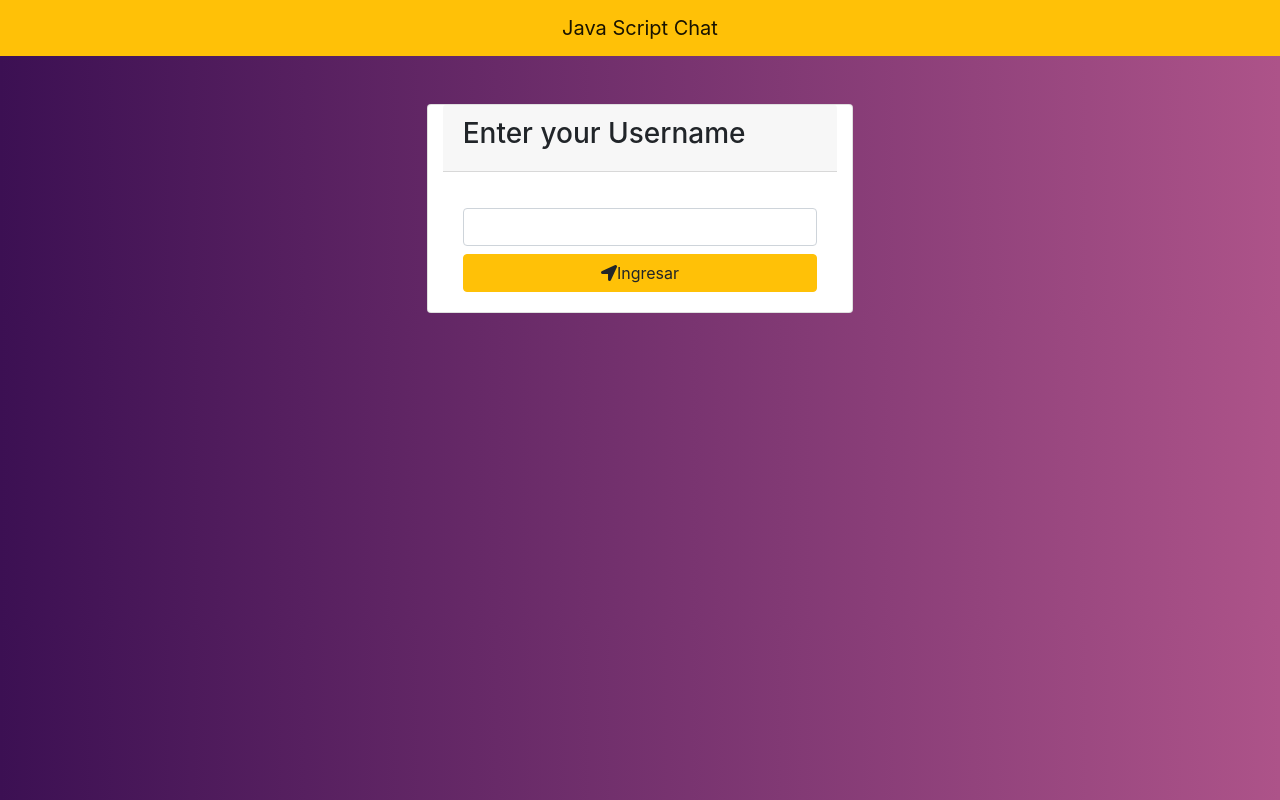
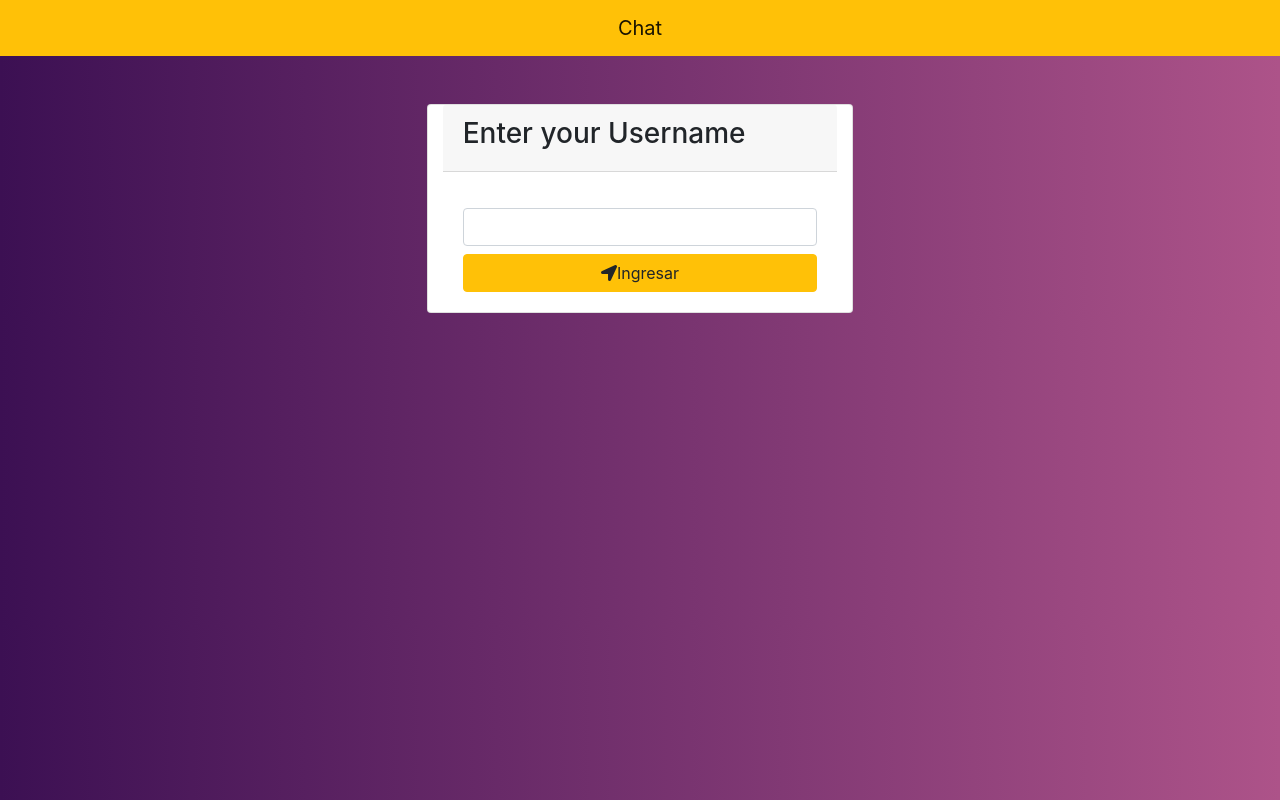
Before and after one commit to dan123va/chat-socket, a website: page src/public/index.html in a window 1280 px wide. Drawn offline with nearby package versions, Linux system fonts and the light colour scheme; no server answers.

```diff
--- a/src/public/index.html
+++ b/src/public/index.html
@@ -19,7 +19,7 @@
 
 <body>
     <nav class="navbar navbar-light bg-warning">
-        <a href="/" class="navbar-brand mx-auto">Java Script Chat</a>
+        <a href="/" class="navbar-brand mx-auto">Chat</a>
     </nav>
 
     <div id="nickWrap" class="card col-md-4 mx-auto mt-5">
```
